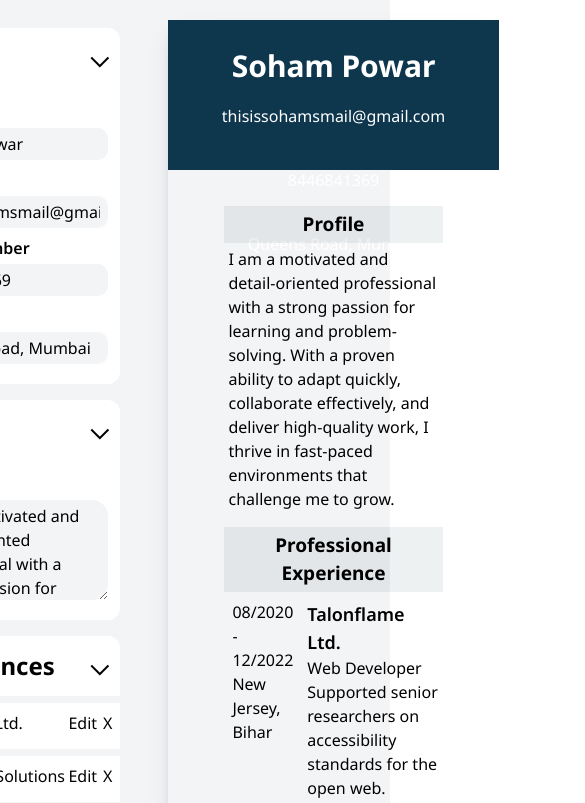
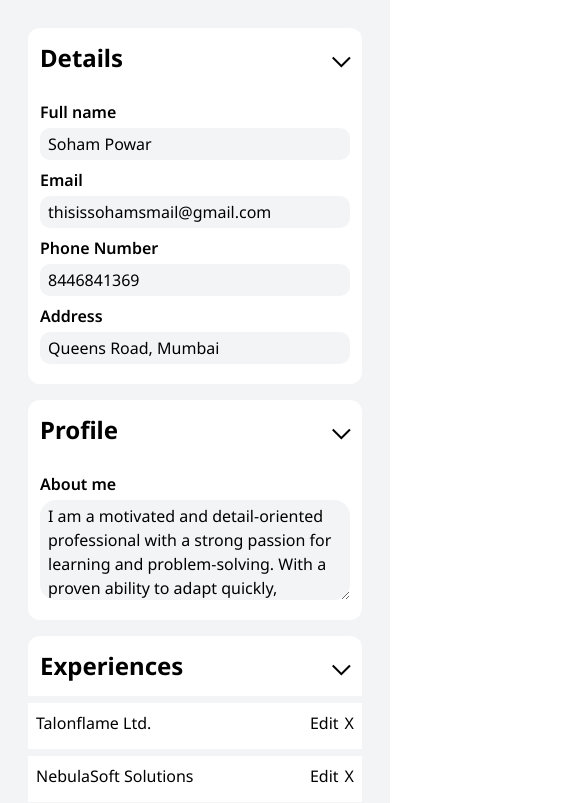
Before and after one commit to Soham-Powar/Resume-builder, a React (Vite) app: page / in a window 390 px wide. Shown: the top 803 px of the page, 585 px wide, since content can reach past the window. Built offline with nearby package versions, Linux system fonts and the light colour scheme.

Commit message:
Add a media query to stack the main divs on small screens.

```diff
--- a/src/App.jsx
+++ b/src/App.jsx
@@ -56,7 +56,7 @@ export default function App() {
 	)
 
 	return (
-		<div className="flex justify-center bg-[#F3F4F6] p-5 gap-10">
+		<div className="flex flex-col sm:flex-row justify-center bg-[#F3F4F6] p-5 gap-10">
 
 			<div className="grow-1 p-2 flex flex-col gap-4 max-w-[450px]">
 				<PersonalInfoForm setPersonalInfo={setPersonalInfo} personalInfo={personalInfo} />
```
